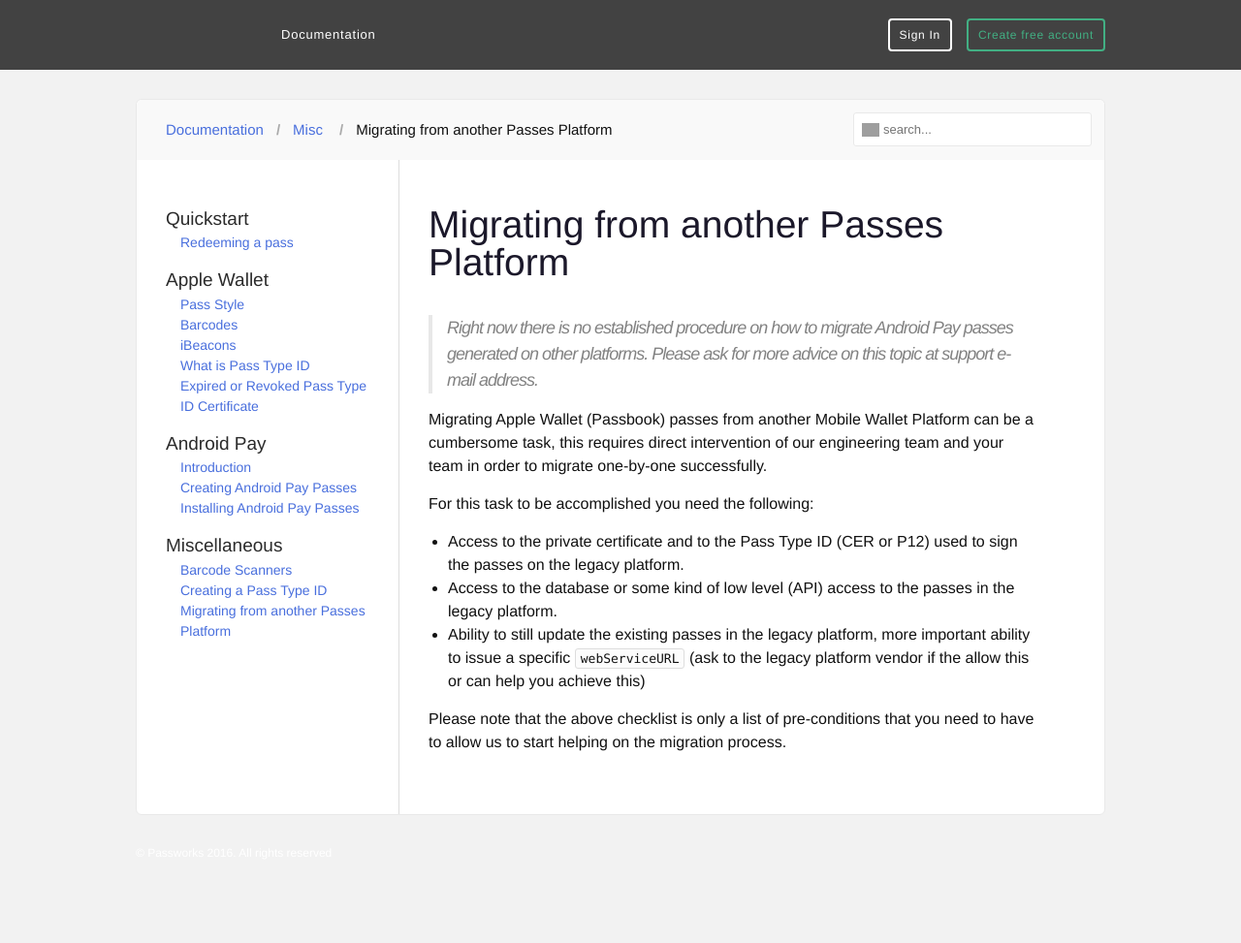
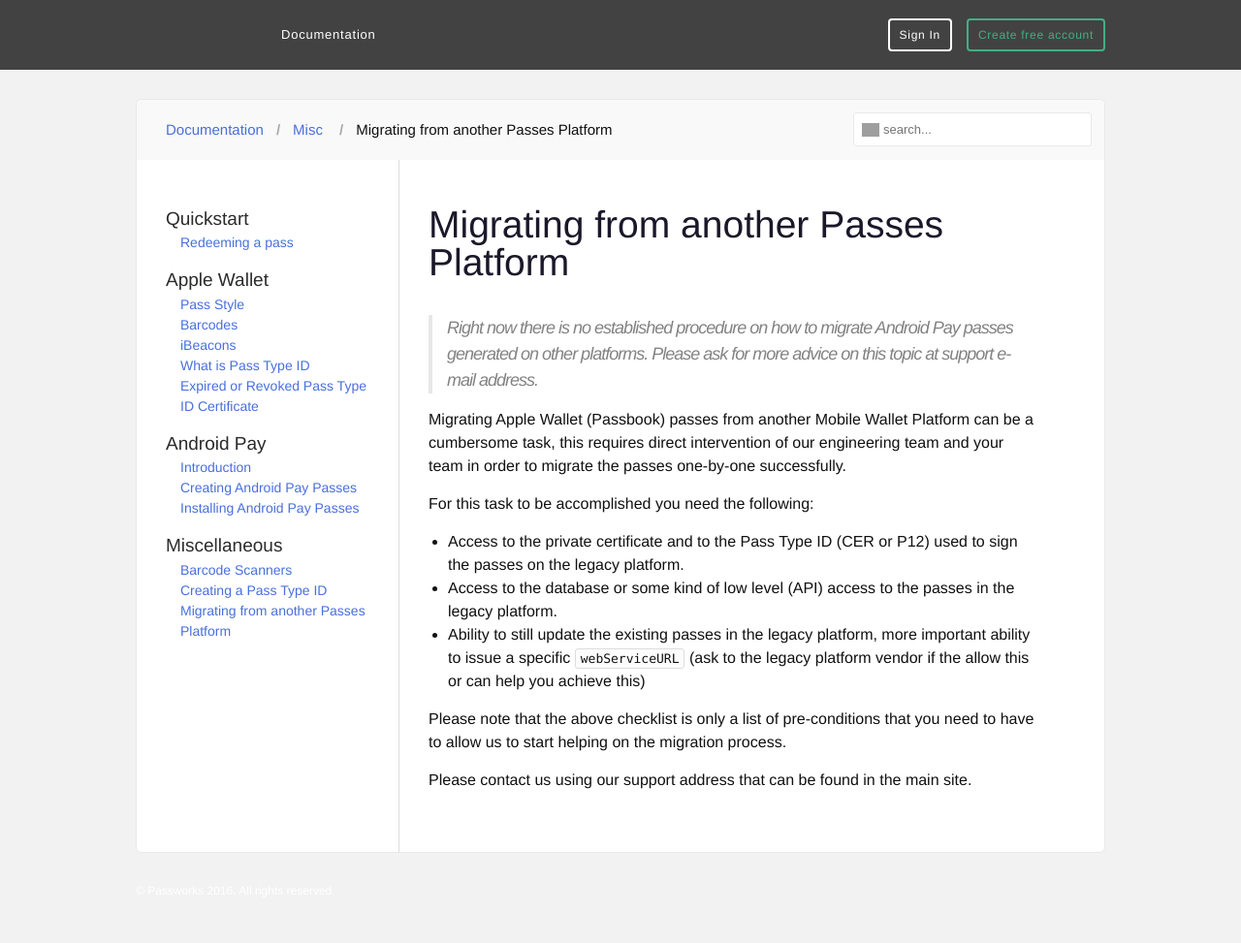
Before and after one commit to passworks/help-docs, a Jekyll site: the page built from _posts/2016-12-01-migrating-from-another-platform.md, in a window 1280 px wide. Shown: the whole page at 97% size. Built offline with Jekyll 4.4.1, drawn with Linux system fonts in a browser that asks for light colours; nearby versions of some CDN libraries; before the commit the page ends 934 px from its top, so only the background shows below that; grey boxes are pictures that could not be loaded.

Commit message:
updated article migrating passes platform

```diff
--- a/_posts/2016-12-01-migrating-from-another-platform.md
+++ b/_posts/2016-12-01-migrating-from-another-platform.md
@@ -11,7 +11,7 @@ description: Migrating from another Mobile Wallet Platform
 passes generated on other platforms. Please ask for more advice on this topic at support e-mail address.
 
 Migrating Apple Wallet (Passbook) passes from another Mobile Wallet Platform can be a cumbersome task, this requires direct intervention
-of our engineering team and your team in order to migrate one-by-one successfully.
+of our engineering team and your team in order to migrate the passes one-by-one successfully.
 
 For this task to be accomplished you need the following:
 
@@ -19,6 +19,7 @@ For this task to be accomplished you need the following:
 - Access to the database or some kind of low level (API) access to the passes in the legacy platform.
 - Ability to still update the existing passes in the legacy platform, more important ability to issue a specific `webServiceURL` (ask to the legacy platform vendor if the allow this or can help you achieve this)
 
-<p class="note">
-  Please note that the above checklist is only a list of pre-conditions that you need to have to allow us to start helping on the migration process.
-</p>
+
+Please note that the above checklist is only a list of pre-conditions that you need to have to allow us to start helping on the migration process.
+
+Please contact us using our support address that can be found in the main site.
```
